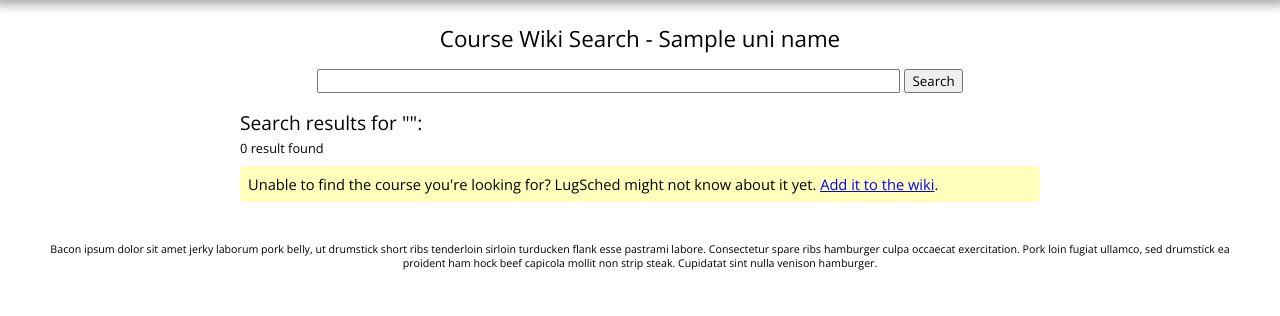
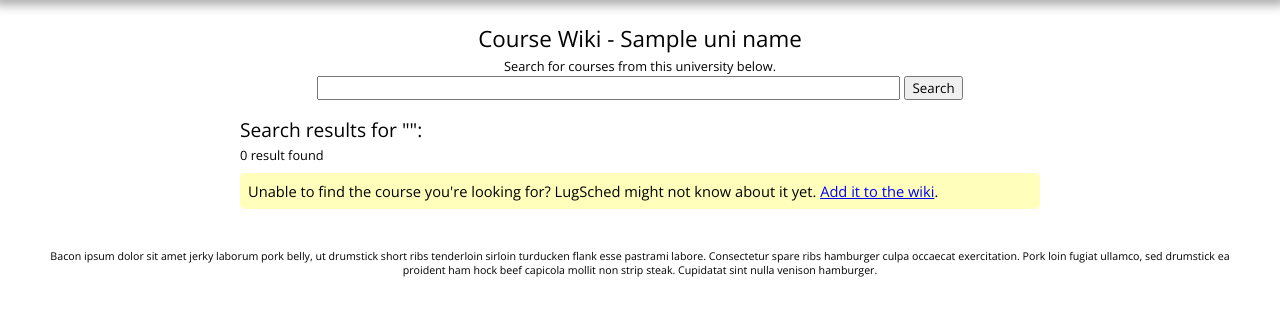
Before and after one commit to pcalulo/lugsched, a Django app: template templates/coursewiki/search.html in a window 1280 px wide. Shown: the part 48-364 px from the top of the page. Run offline with Django 3.2, Linux system fonts and the light colour scheme; the template is opened without the code that fills it: most values are stand-ins (such as "Sample title", 1, 10 or a date in 2020).

Commit message:
Clarified code for getting the list of newly-created courses

```diff
--- a/coursewiki/views.py
+++ b/coursewiki/views.py
@@ -9,7 +9,7 @@ from datetime import datetime
 
 from core.models import *
 
-def get_most_recent_courses():
+def get_newest_courses():
     # The most recently created course will be the first one listed
     return Course.objects.order_by('-creation_date')[:5]
 
@@ -26,7 +26,7 @@ def main_page(request, uni_name=None):
     template = loader.get_template('coursewiki/mainpage.html')
     context = RequestContext(request, {
         'uni_name': uni_name,
-        'recent_courses': get_most_recent_courses()
+        'newest_courses': get_newest_courses()
     })
     return HttpResponse(template.render(context))
 
--- a/templates/coursewiki/coursedetails.html
+++ b/templates/coursewiki/coursedetails.html
@@ -1,7 +1,7 @@
 {% extends "coursewiki/base.html" %}
 
 {% block subpage_title %}
-    Course details
+    Course Details
 {% endblock %}
 
 {% block page_css %}
--- a/templates/coursewiki/mainpage.html
+++ b/templates/coursewiki/mainpage.html
@@ -23,7 +23,7 @@ Course Wiki
     <div class="leftbox clear">
         <h2>Recently added</h2>
         <ul>
-            {% for course in recent_courses %}
+            {% for course in newest_courses %}
                 <li><span class="coursecode">
                     {{ course.code }}
                 </span> - {{ course.name }}</li>
@@ -33,7 +33,7 @@ Course Wiki
     <div class="rightbox">
         <h2>Recently updated</h2>
         <ul>
-            {% for course in recent_courses %}
+            {% for course in newest_courses %}
                 <li><span class="coursecode">
                     {{ course.code }}
                 </span> - {{ course.name }}</li>
--- a/templates/coursewiki/search.html
+++ b/templates/coursewiki/search.html
@@ -13,7 +13,10 @@ Course Wiki Search
 
 {% block narrow_content %}
     <div class="searchbox">
-        <h1>Course Wiki Search - {{ uni_name }}</h1>
+        <h1 class="no-bottom-margin">Course Wiki - {{ uni_name }}</h1>
+        <span class="subtext">
+            Search for courses from this university below.
+        </span>
         <form method="GET" action="./search">
             <input name="searchQuery" type="text" size="70"
                 value="{{ searchQuery }}">
```
